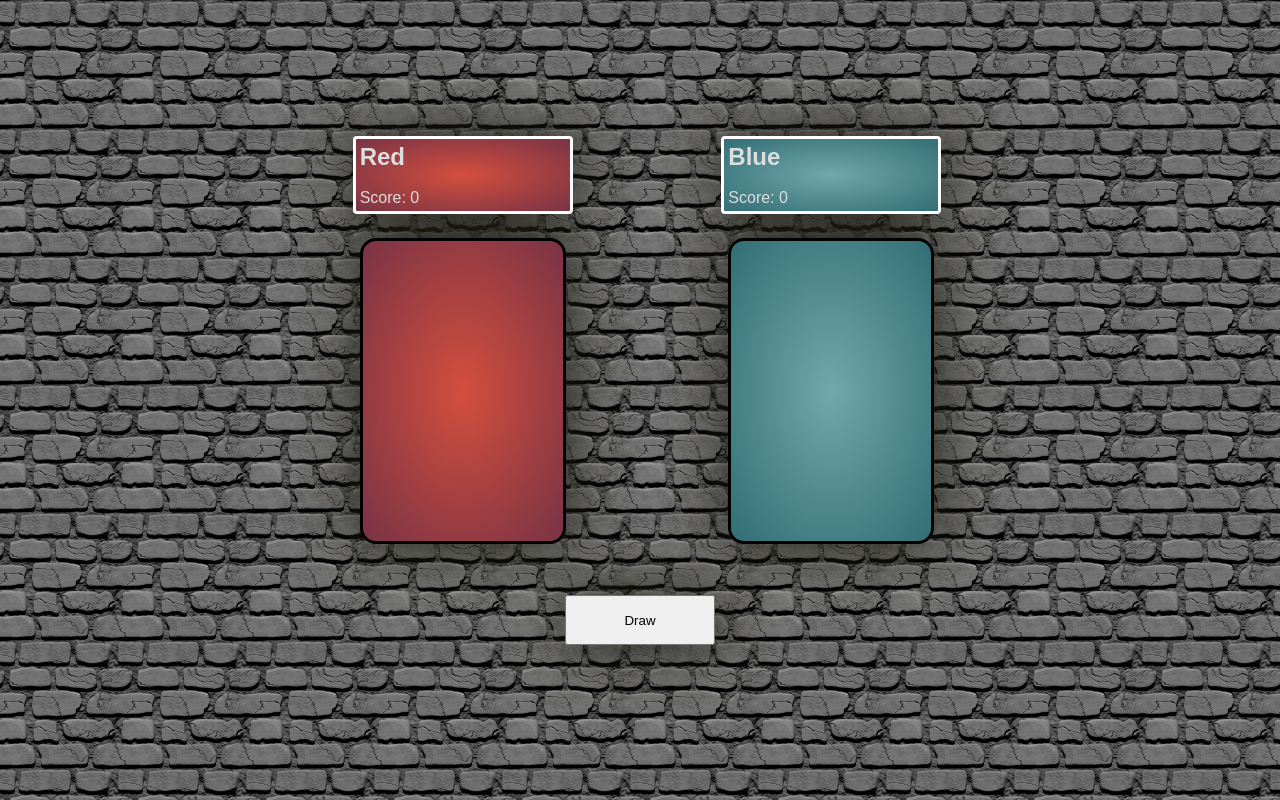
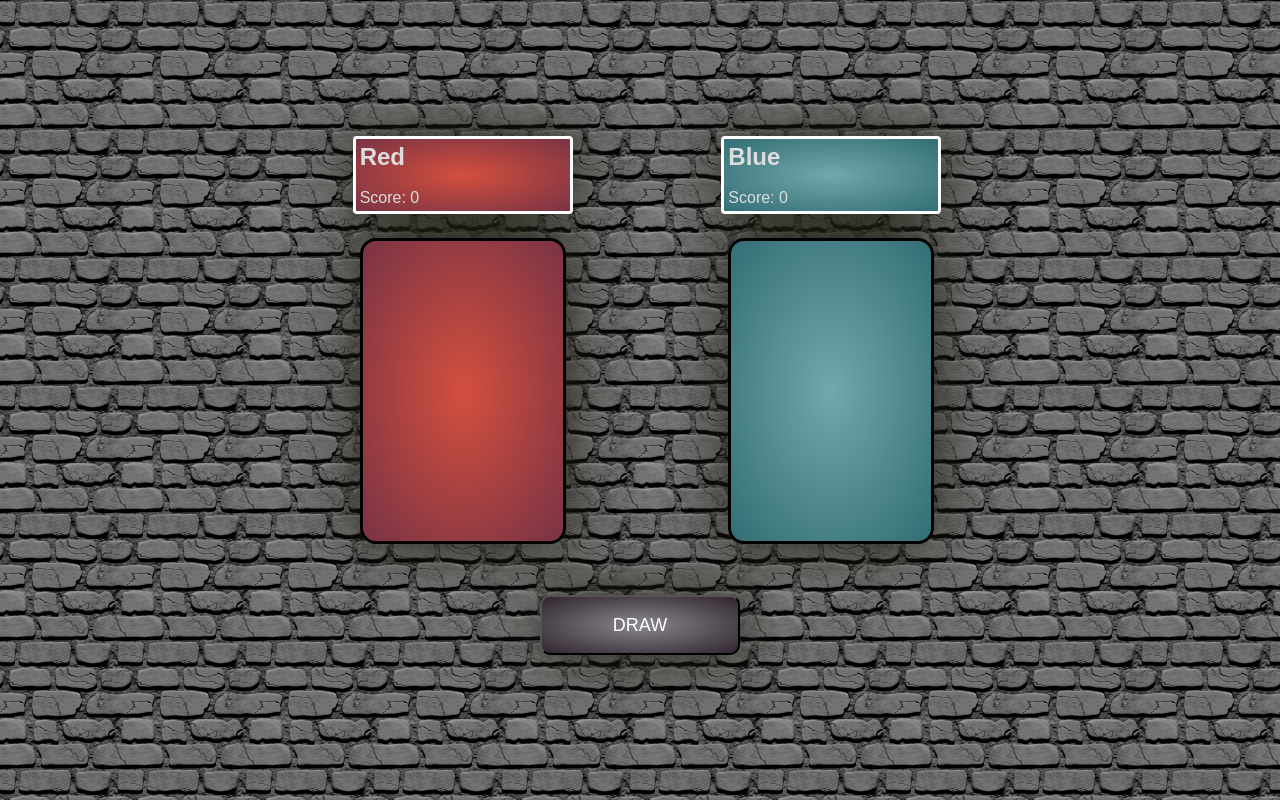
Before and after one commit to nicholasleexyz/promineo-week-06, a website: page index.html in a window 1280 px wide. Drawn offline with Linux system fonts and the light colour scheme.

Commit message:
button styling

```diff
--- a/styles.css
+++ b/styles.css
@@ -21,7 +21,7 @@ h1 {
     align-items: center;
     align-self: center;
     width: 500px;
-    height: 50px;
+    height: 60px;
     background: radial-gradient(rgb(93, 93, 93), rgb(24, 24, 24));
     color: black;
     border: solid black;
@@ -29,7 +29,7 @@ h1 {
     margin: 10px;
 }
 
-.card-background{
+.card-background {
     border-radius: 16px;
 }
 
@@ -92,13 +92,27 @@ h1 {
 }
 
 button {
-    width: 150px;
-    height: 50px;
+    width: 200px;
+    height: 60px;
     margin: 5px;
+    color: white;
+    text-transform: uppercase;
+    font-size: large;
+    background-image: radial-gradient(#89878C, #2f242e);
+    border-radius: 10px;
+}
+
+button:hover {
+    border: solid white;
+}
+
+button:active {
+    background-image: radial-gradient(#2f242e, #89878C)
 }
 
 .buttons {
     display: flex;
-    justify-content: center;
+    align-self: center;
     margin: 10px;
+    border-radius: 4px;
 }
```
